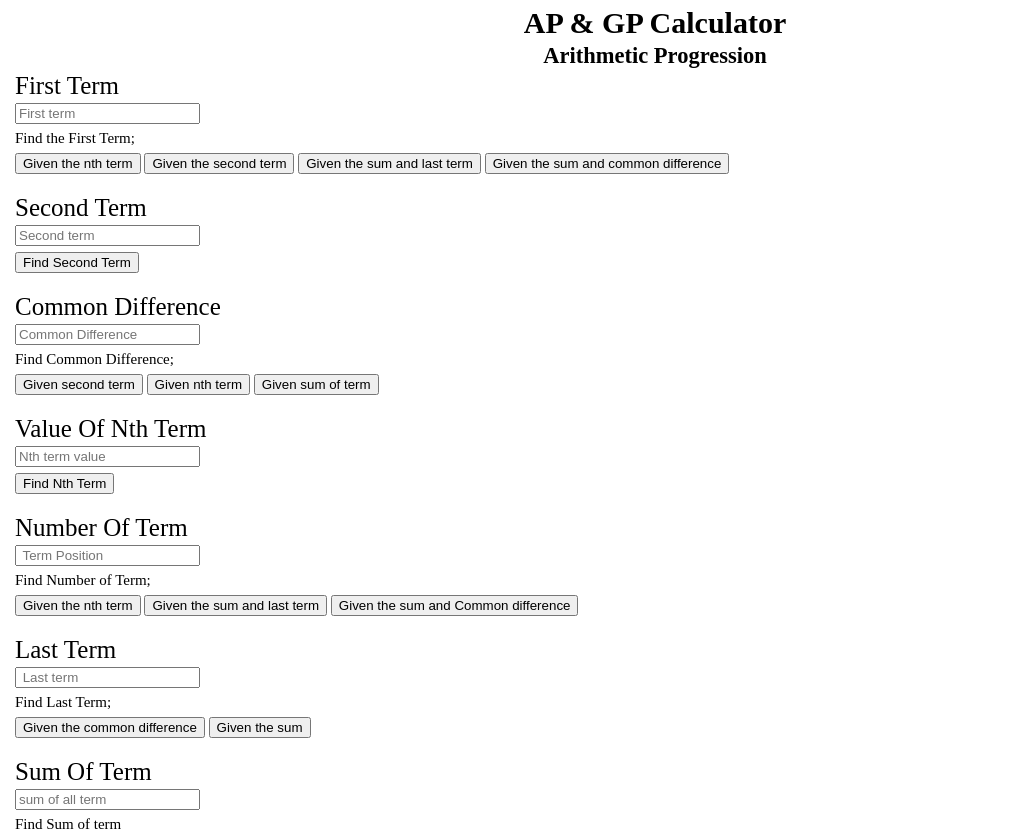
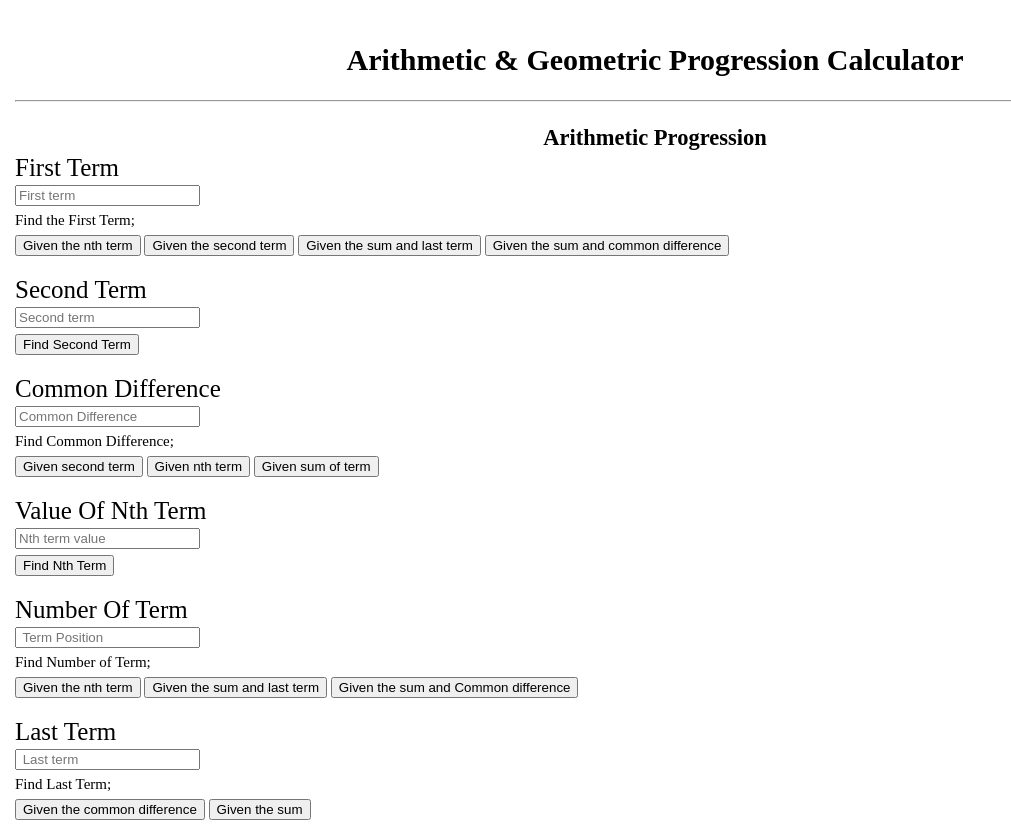
Before and after one commit to RightFix/Arithmetic-progression-and-geometric-progression-calculator-, a plain HTML site: page index.html in a window 1280 px wide. Shown: the top 836 px of the page, without its empty margins (0-1011 px from the left). Drawn offline with Linux system fonts and the light colour scheme.

Commit message:
Update index.html

```diff
--- a/index.html
+++ b/index.html
@@ -9,10 +9,10 @@
     <title> Arithmetic progression and Geometric progression Calculator</title>
   </head>
   <body>
-    <header>
+    <header><br><br>
       <canvas id="canvas">Not Supported</canvas>
-   <h1>AP & GP Calculator</h1>
-   </header>
+   <h1>Arithmetic  & Geometric Progression Calculator</h1>
+   </header><br><hr><br>
     <article>
       <h2>Arithmetic Progression</h2>
     <section class = "AP">
@@ -296,7 +296,7 @@ Terms of an infinite G.P. can be written as a, ar, ar<sup>2</sup>, ar<sup>3</sup
 
 The sum of infinite geometric series is given by:<br><br>
 
-S <sub>n</sub> = a / 1 - r
+S <sub>n</sub> = a / 1 - r<br><br>
 
 This is called the geometric progression formula of sum to infinity.
 <br><br><h3>Geometric Progression Formulas</h3><br>
```
